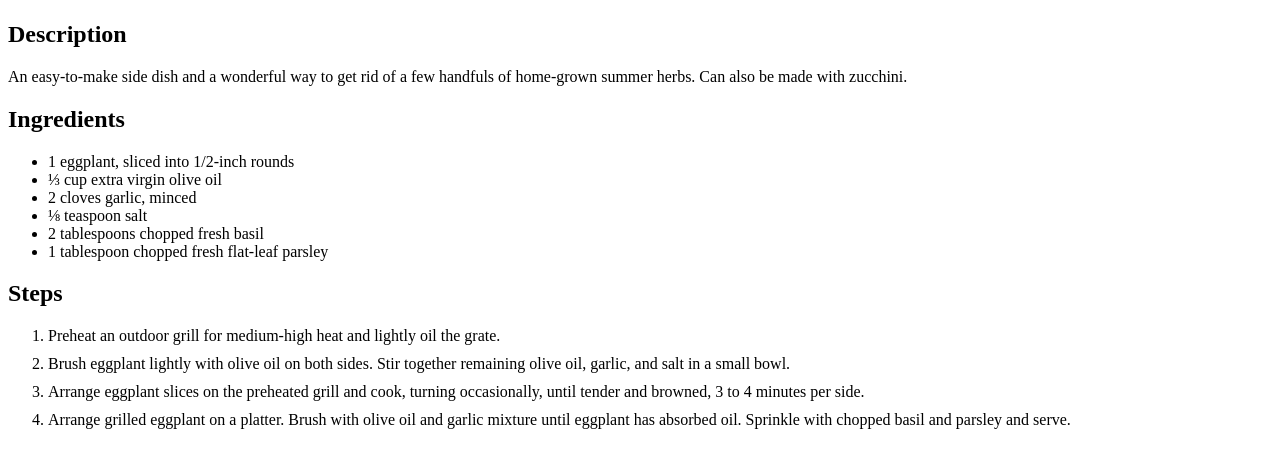
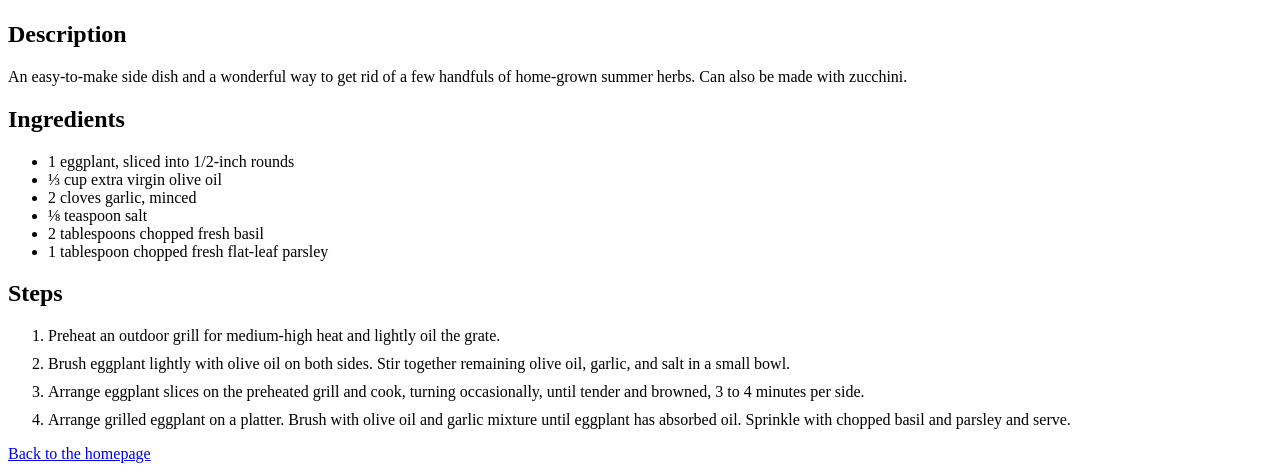
Before and after one commit to Yang-Yi-Shen/recipes-website, a plain HTML site: page recipes/eggplant.html in a window 1280 px wide. Shown: the part 483-954 px from the top of the page. Before the commit the page ends 928 px from the top, so only its background shows below. Drawn offline with Linux system fonts and the light colour scheme.

Commit message:
Added link to homepage

```diff
--- a/recipes/eggplant.html
+++ b/recipes/eggplant.html
@@ -29,5 +29,6 @@
         <li>Arrange eggplant slices on the preheated grill and cook, turning occasionally, until tender and browned, 3 to 4 minutes per side.</li>
         <li>Arrange grilled eggplant on a platter. Brush with olive oil and garlic mixture until eggplant has absorbed oil. Sprinkle with chopped basil and parsley and serve.</li>
     </ol>
+    <a href="/index.html">Back to the homepage</a>
 </body>
 </html>
```
